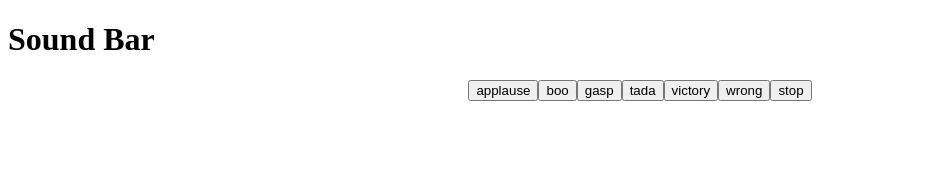
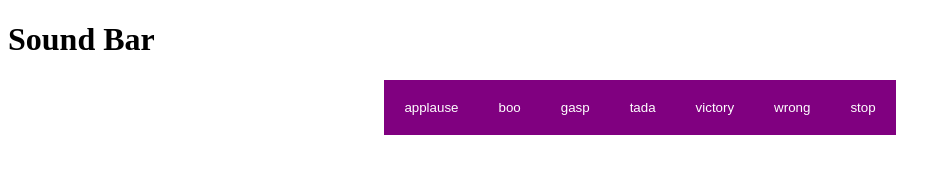
Before and after one commit to acciojob/Soundbar-Shailee-11, a website: page main.html in a window 1280 px wide. Shown: the whole page, without its empty margins (0-950 px from the left). Drawn offline with Linux system fonts and the light colour scheme.

Commit message:
created a submission

```diff
--- a/styles.css
+++ b/styles.css
@@ -3,6 +3,13 @@
   display: flex;
   justify-content: center;
   align-items: center;
-/*   flex-wrap: wrap; */
+	background-color:;
+  flex-wrap: wrap;
   margin-top: 20px;
 }
+.btn{
+	background-color:purple;
+	color:white;
+	padding:20px;
+	border:none;
+}
```
